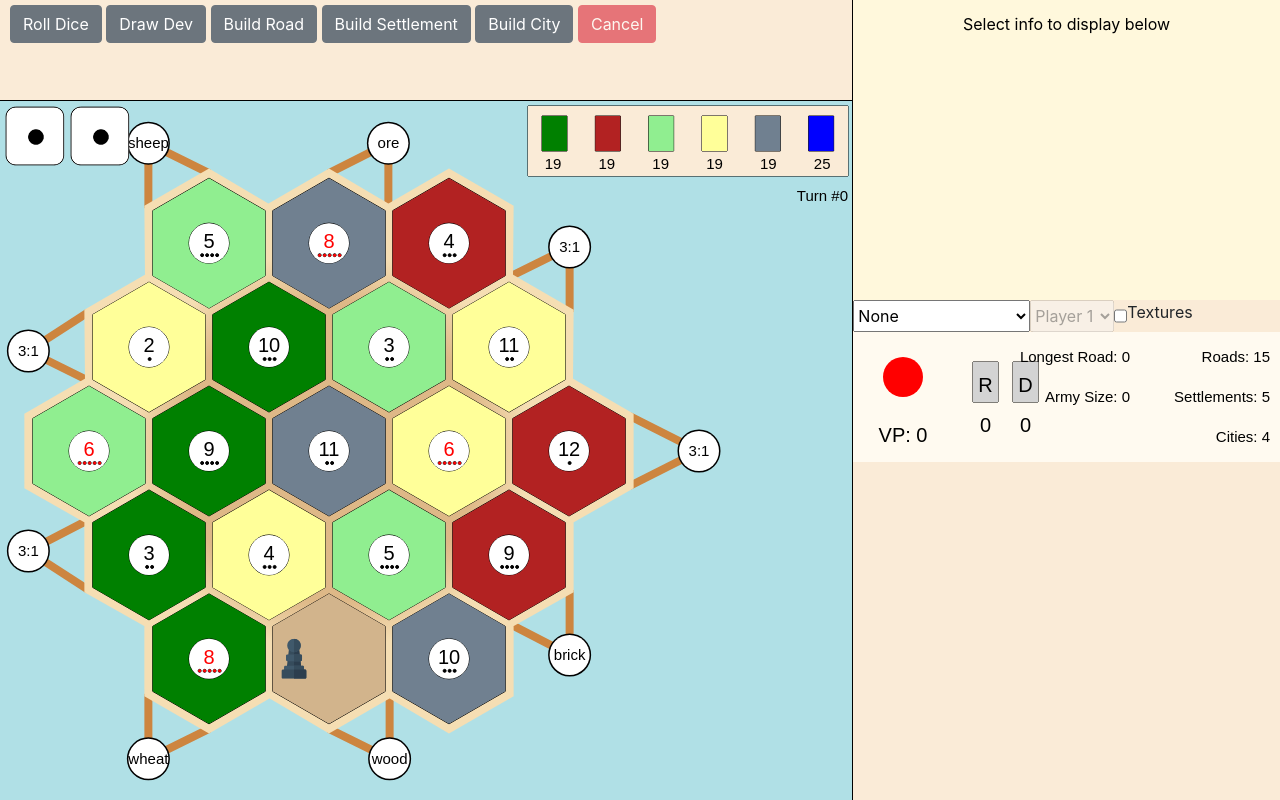
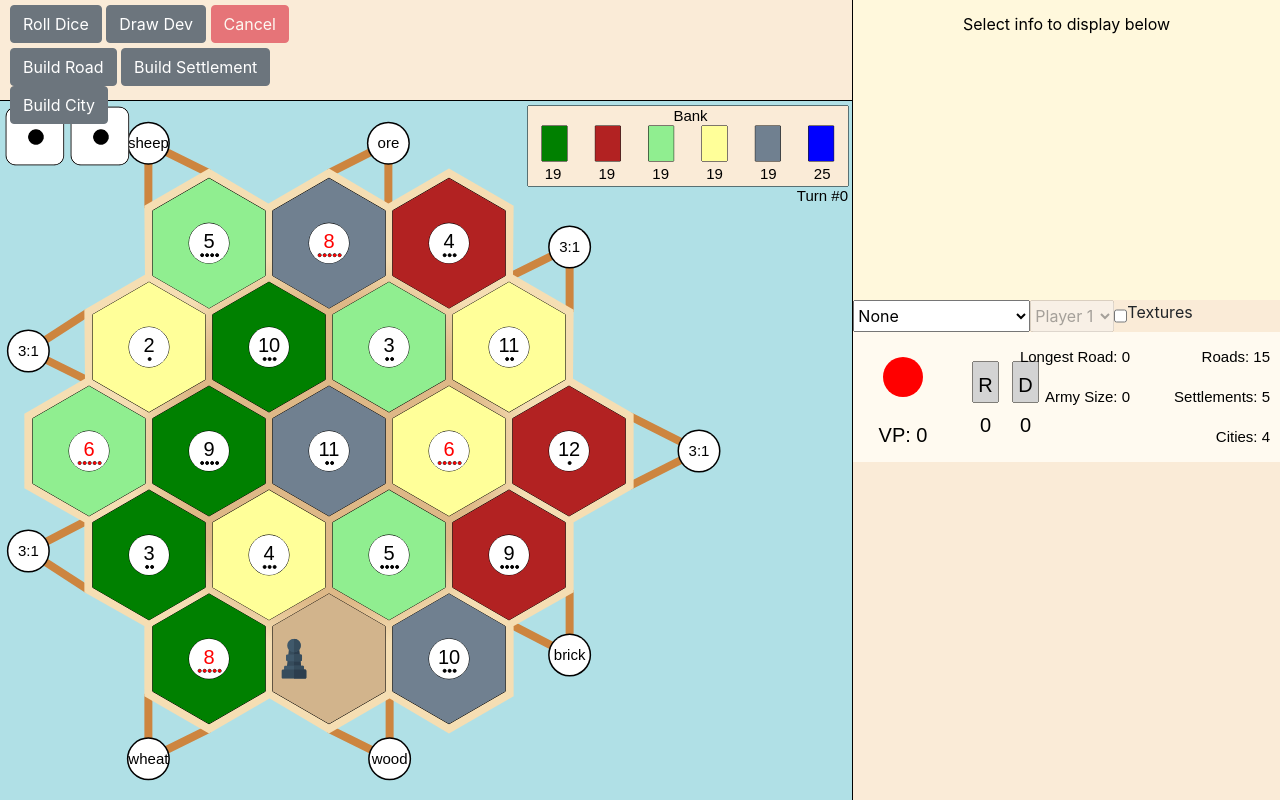
Before and after one commit to paullewis2013/D3Project, a plain HTML site: page index.html in a window 1280 px wide. Drawn offline with nearby package versions, Linux system fonts and the light colour scheme.

Commit message:
About to start messing with image loading
Just saving this now in case I mess up

```diff
--- a/board.js
+++ b/board.js
@@ -19,7 +19,6 @@ var playedDevCards = {knight: 0, vp: 0, monopoly: 0, road: 0, plenty: 0}
 
 //array to store resource cards in bank
 var bank = [19, 19, 19, 19, 19];
-
 
 var buildingRoad = false;
 var buildingSettlement = false;
--- a/canvas.js
+++ b/canvas.js
@@ -1080,10 +1080,14 @@ function drawBank(){
 
     //draw box for bank to go in
     ctx.beginPath()
-    ctx.rect(canvas.width - 325, 5, 320, 70);
+    ctx.rect(canvas.width - 325, 5, 320, 80);
     ctx.stroke();
     ctx.fillStyle = "antiquewhite"
     ctx.fill()
+
+    ctx.font = "15px Arial"
+    ctx.fillStyle = "black"
+    ctx.fillText("Bank", canvas.width - 325/2, 20)
 
     //draw numbers for resources
     for(var i = 0; i < 6; i++){
@@ -1091,20 +1095,20 @@ function drawBank(){
         ctx.font = "15px Arial"
         if(i<5){
             ctx.beginPath()
-            ctx.rect(canvas.width - 311 + (i*320/6), 15, 25, 35)
+            ctx.rect(canvas.width - 311 + (i*320/6), 25, 25, 35)
             ctx.stroke()
             ctx.fillStyle = colorVals[i]
             ctx.fill()
             ctx.fillStyle = "black"
-            ctx.fillText(bank[i], canvas.width - 300 + (i*320/6) + i/2, 68)
+            ctx.fillText(bank[i], canvas.width - 300 + (i*320/6) + i/2, 78)
         }else{
             ctx.beginPath()
-            ctx.rect(canvas.width - 311 + (i*320/6), 15, 25, 35)
+            ctx.rect(canvas.width - 311 + (i*320/6), 25, 25, 35)
             ctx.stroke()
             ctx.fillStyle = colorVals[i]
             ctx.fill()
             ctx.fillStyle = "black"
-            ctx.fillText(devCardArray.length, canvas.width - 300 + (i*320/6) + i/2, 68)
+            ctx.fillText(devCardArray.length, canvas.width - 300 + (i*320/6) + i/2, 78)
         }
 
     }
@@ -1306,15 +1310,15 @@ function drawTurnNum(){
 
 function drawRobber(){
 
-    if(!robberLoaded){
-        robberImage.onload = function(){
-            ctx.drawImage(robberImage, robberLocation.cx - 55, robberLocation.cy - 20, 40, 40);
-            //console.log("drawing at " + robberLocation.cx + "," + robberLocation.cy)
-            robberLoaded = true;
-        }
-    }else{
+    // if(!robberLoaded){
+    //     robberImage.onload = function(){
+    //         ctx.drawImage(robberImage, robberLocation.cx - 55, robberLocation.cy - 20, 40, 40);
+    //         //console.log("drawing at " + robberLocation.cx + "," + robberLocation.cy)
+    //         robberLoaded = true;
+    //     }
+    // }else{
         ctx.drawImage(robberImage, robberLocation.cx - 55, robberLocation.cy - 20, 40, 40);
-    }
+    //}
 
 }
 
--- a/index.html
+++ b/index.html
@@ -21,19 +21,19 @@
                 <div class="col-8" id="left">
                     <div class="row" id="controls">
 
-                        <div class="col-10" id="buttons">
+                        <div class="col-5" id="buttons">
 
                             <div class="row button-row">
                                 <button class="btn btn-secondary" onclick="diceButton()" id="diceButton">Roll Dice</button>
                                 <button class="btn btn-secondary" onclick="devButton()" id="devButton">Draw Dev</button>
-                                <button class="btn btn-secondary" onclick="roadButton()" id="roadButton">Build Road</button>
-                                <button class="btn btn-secondary" onclick="settlementButton()" id="settlementButton">Build Settlement</button>
-                                <button class="btn btn-secondary" onclick="cityButton()" id="cityButton">Build City</button>
+
                                 <button class="btn btn-danger" onclick="cancelAction()" id="cancelButton" disabled="disabled">Cancel</button>
                             </div>
 
                             <div class="row button-row">
-
+                                <button class="btn btn-secondary" onclick="roadButton()" id="roadButton">Build Road</button>
+                                <button class="btn btn-secondary" onclick="settlementButton()" id="settlementButton">Build Settlement</button>
+                                <button class="btn btn-secondary" onclick="cityButton()" id="cityButton">Build City</button>
                             </div>
 
                         </div>
--- a/objects.js
+++ b/objects.js
@@ -144,6 +144,9 @@ Player.prototype.buildSettlement = function(settlement){
 Player.prototype.buildRoad = function(r){
     this.roadsRemaining--;
     this.roads.push(r)
+
+    //calculate longest road here
+    this.calcLongestRoad();
 }
 Player.prototype.totalResources = function(){
 
@@ -191,6 +194,11 @@ Player.prototype.getBuildableRoads = function(){
     }
 
     return buildableRoads;
+
+}
+Player.prototype.calcLongestRoad = function(){
+
+    //TODO
 
 }
 
```
